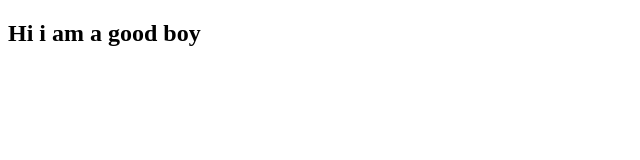
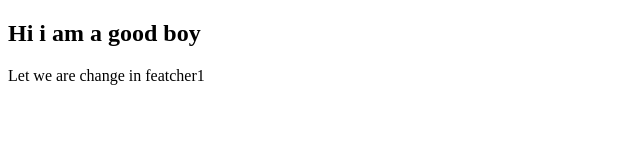
Before and after one commit to Shubha-hello/hy1, a plain HTML site: page Index.html in a window 1280 px wide. Shown: the whole page, without its empty margins (0-640 px from the left). Drawn offline with Linux system fonts and the light colour scheme.

Commit message:
Add featcher1

```diff
--- a/Index.html
+++ b/Index.html
@@ -7,5 +7,6 @@
 </head>
 <body>
     <h2>Hi i am a good boy</h2>
+    <p>Let we are change in featcher1</p>
 </body>
 </html>
```
